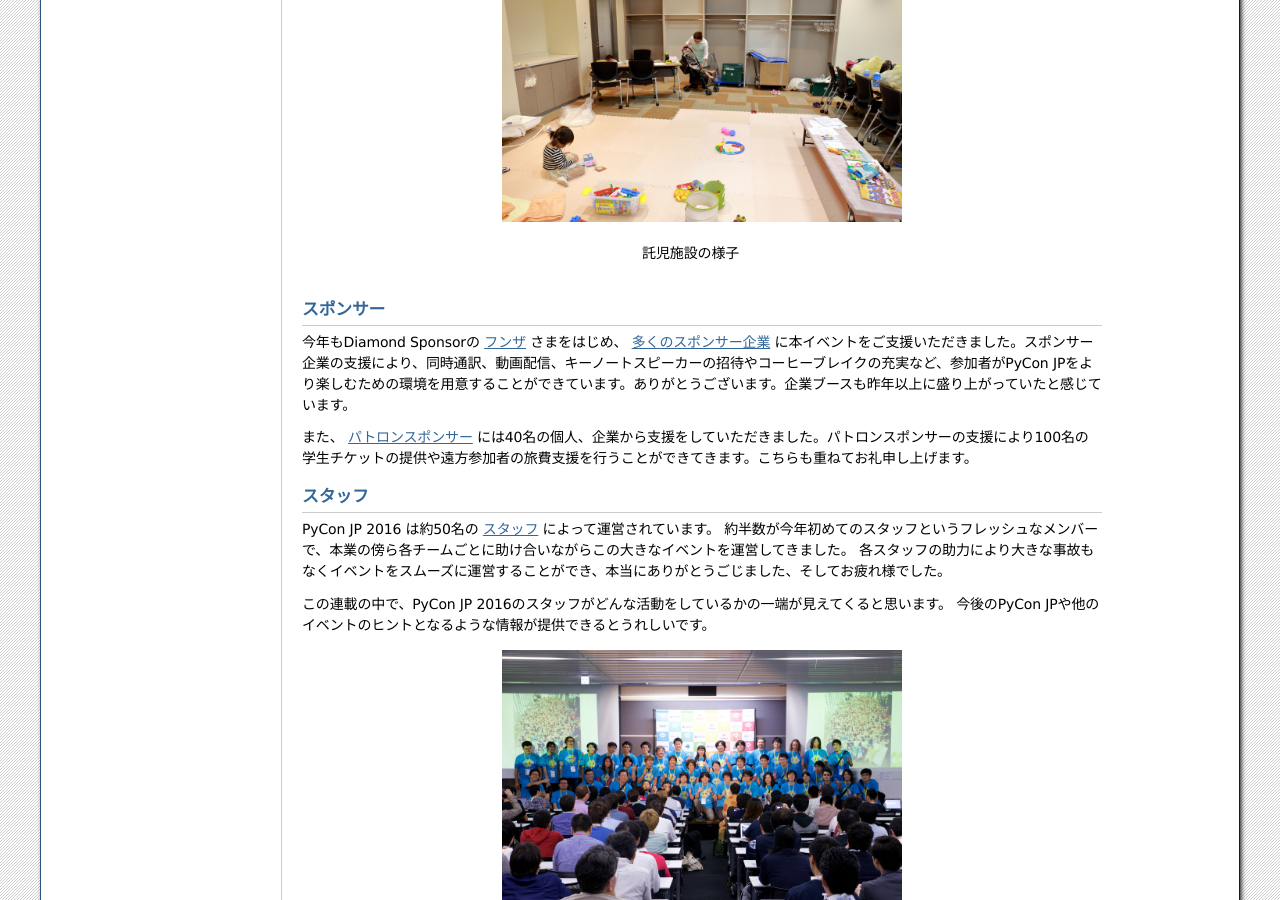
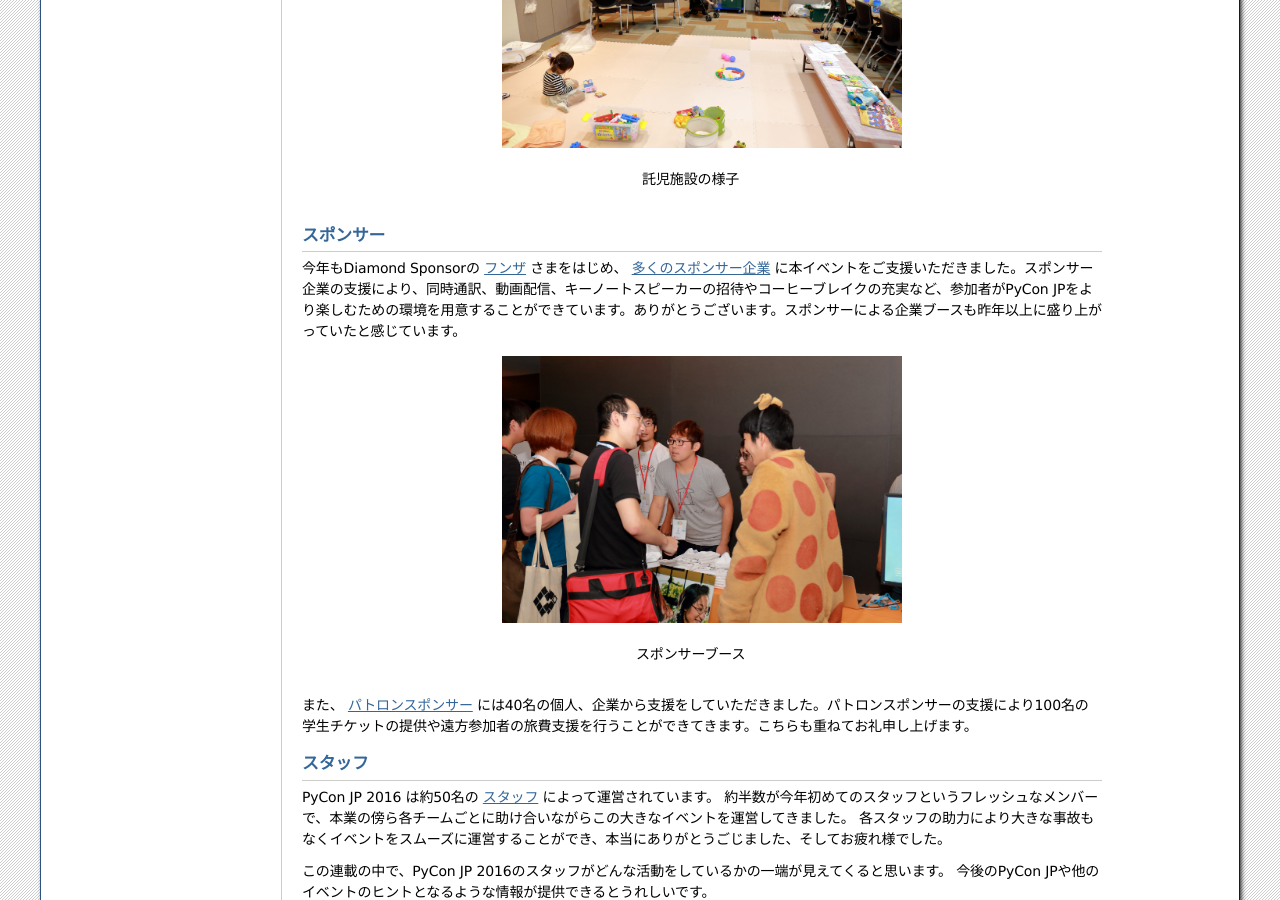
Before and after one commit to pyconjp/shoeisha2016, a Sphinx documentation site: the page built from source/afterreport_01_venue.rst, in a window 1280 px wide and 900 px high, scrolled down 2019 px. Built offline with Sphinx 7.4.7, drawn with Linux system fonts in a browser that asks for light colours; some of the changed text lies outside the part shown.

Commit message:
SAR-1553 スポンサーブースの写真追加

```diff
--- a/source/afterreport_01_venue.rst
+++ b/source/afterreport_01_venue.rst
@@ -68,7 +66,13 @@ PyCon JP 2016 は9月20日(火)のチュートリアル、21日(水)、22(木・
 
 スポンサー
 ----------
-今年もDiamond Sponsorの `フンザ <http://hunza.jp/>`_ さまをはじめ、 `多くのスポンサー企業 <https://pycon.jp/2016/ja/sponsors/>`_ に本イベントをご支援いただきました。スポンサー企業の支援により、同時通訳、動画配信、キーノートスピーカーの招待やコーヒーブレイクの充実など、参加者がPyCon JPをより楽しむための環境を用意することができています。ありがとうございます。企業ブースも昨年以上に盛り上がっていたと感じています。
+今年もDiamond Sponsorの `フンザ <http://hunza.jp/>`_ さまをはじめ、 `多くのスポンサー企業 <https://pycon.jp/2016/ja/sponsors/>`_ に本イベントをご支援いただきました。スポンサー企業の支援により、同時通訳、動画配信、キーノートスピーカーの招待やコーヒーブレイクの充実など、参加者がPyCon JPをより楽しむための環境を用意することができています。ありがとうございます。スポンサーによる企業ブースも昨年以上に盛り上がっていたと感じています。
+
+.. figure:: /_static/after01/sponsor-booth.jpg
+   :alt: スポンサーブース
+   :width: 400
+
+   スポンサーブース
 
 また、 `パトロンスポンサー <https://pycon.jp/2016/ja/sponsors/patrons/>`_ には40名の個人、企業から支援をしていただきました。パトロンスポンサーの支援により100名の学生チケットの提供や遠方参加者の旅費支援を行うことができてきます。こちらも重ねてお礼申し上げます。
 
```
Also changed, not shown: other parts of source/afterreport_01_venue.rst (+1 -3 lines), source/_static/after01/sponsor-booth.jpg (added).
